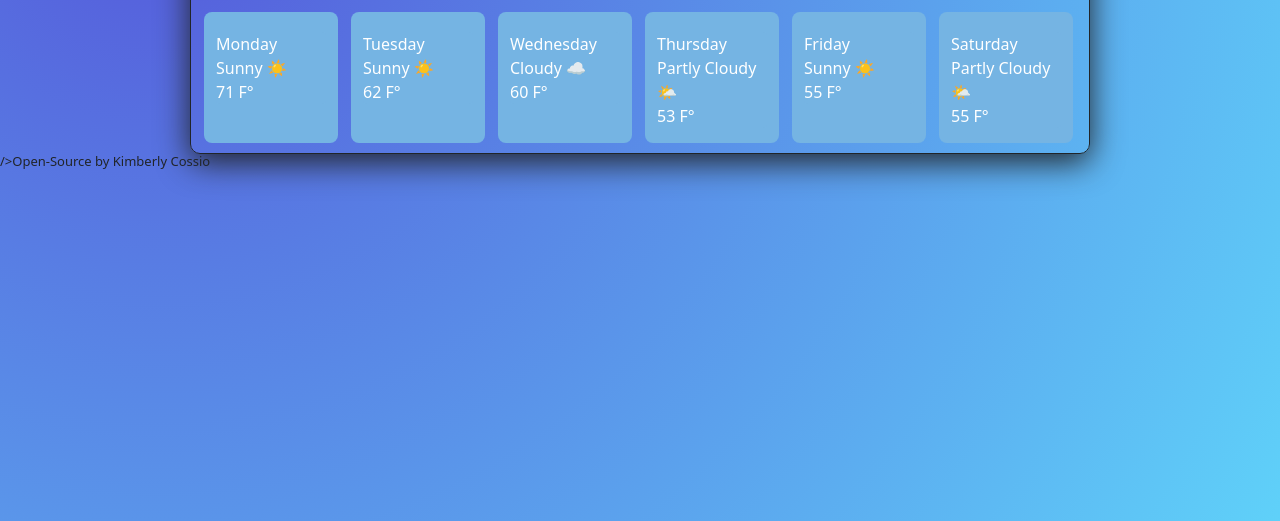
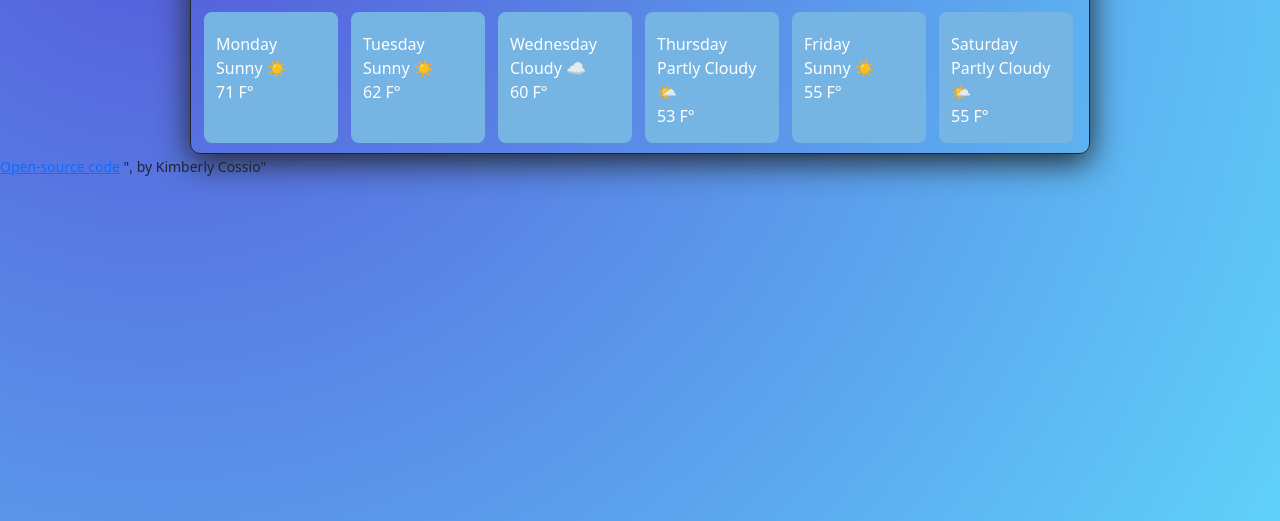
Before and after one commit to LarkAlo/Weather-App-testing-push-, a plain HTML site: page index.html in a window 1280 px wide. Shown: the part 329-850 px from the top of the page. Drawn offline with nearby package versions, Linux system fonts and the light colour scheme.

Commit message:
replaced
updated link

```diff
--- a/index.html
+++ b/index.html
@@ -100,9 +100,11 @@
       </div>
     </div>
     <script src="src/index.js"></script>
-    <h3>
-      <a href="https://github.com/LarkAlo/Weather-App"></a>
-      />Open-Source by Kimberly Cossio
-    </h3>
+    <small>
+      <a href="https://github.com/LarkAlo/Weather-App" target="_blank"
+        >Open-source code</a
+      >
+      ", by Kimberly Cossio"
+    </small>
   </body>
 </html>
```
